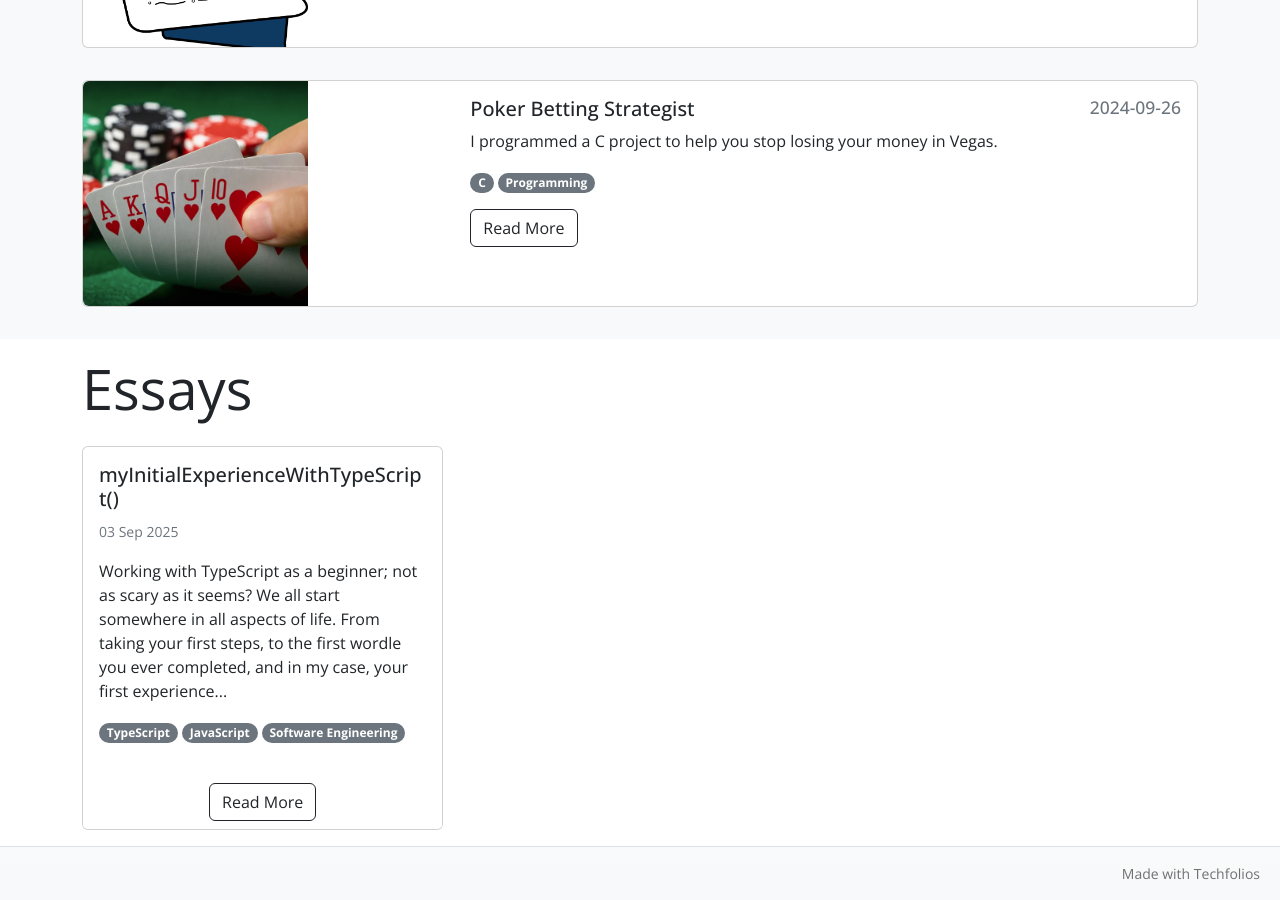
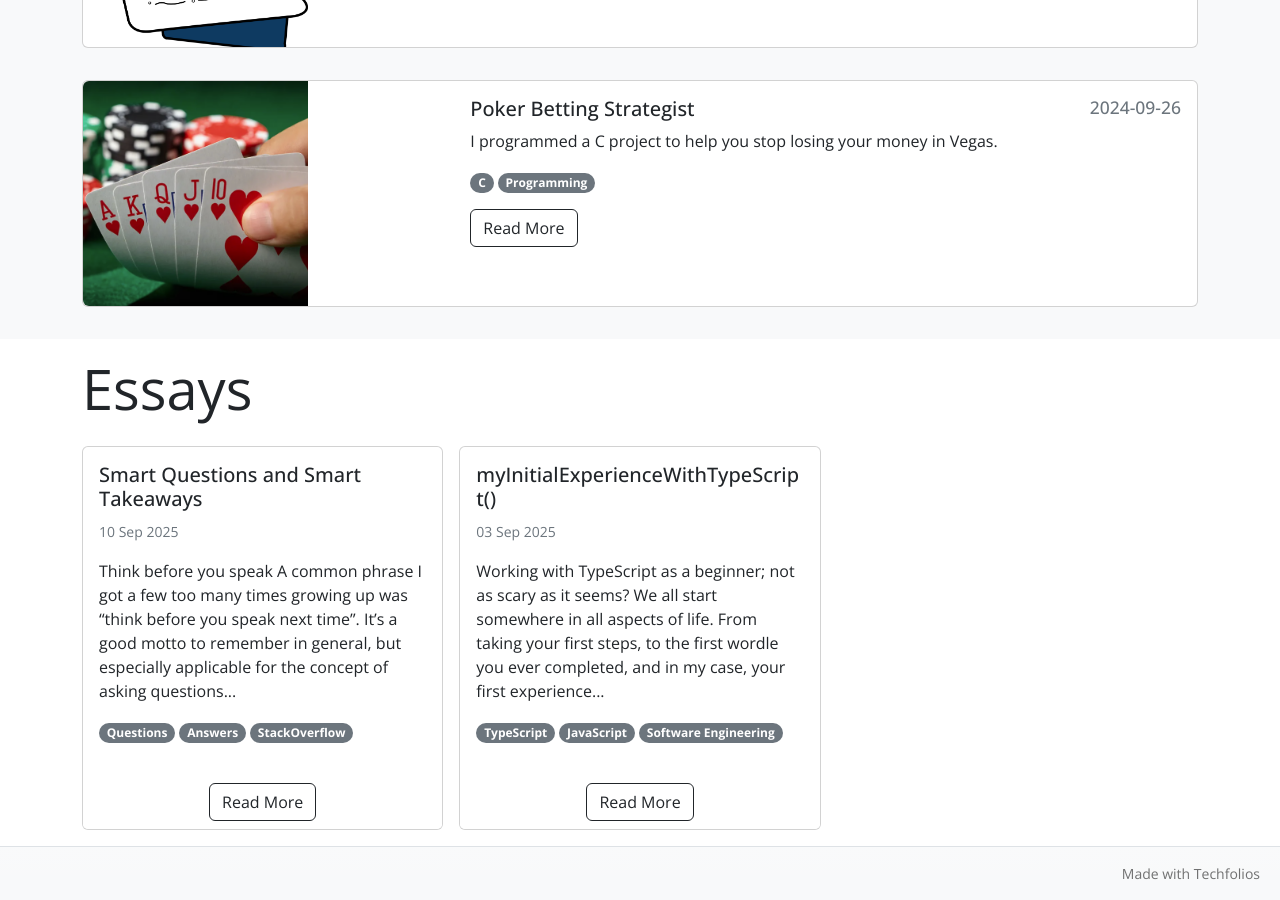
Before and after one commit to rubenchavez40/rubenchavez40.github.io, a Jekyll site: the page built from index.html, in a window 1280 px wide and 900 px high, scrolled down 1056 px. Built offline with Jekyll 4.4.1, drawn with Linux system fonts in a browser that asks for light colours; some of the changed lines change nothing that is shown.

Commit message:
Update smart-questions.md

````diff
--- a/essays/smart-questions.md
+++ b/essays/smart-questions.md
@@ -1,10 +1,10 @@
 ---
 layout: essay
 type: essay
-title: "Smart Questions, Good Answers"
+title: "Smart Questions and Smart Takeaways"
 # All dates must be YYYY-MM-DD format!
-date: 2015-09-08
-published: false
+date: 2025-09-10
+published: true
 labels:
   - Questions
   - Answers
@@ -13,73 +13,32 @@ labels:
 
 <img width="300px" class="rounded float-start pe-4" src="../img/smart-questions/rtfm.png">
 
-## Is there such thing as a stupid question?
+## Think before you speak
 
-I’ve had instructors address a whole class and say, “There’s no such thing as a stupid question.” I now know that is in fact not true because I’ve challenged the statement and received the appropriate dumb-stricken, annoyed look. There are definitely stupid questions, and along with that, usually unhelpful answers. Though we all might be guilty of being callous and making people victim to our poorly formed questions, there are steps we can take to ask smarter questions that hopefully don’t illicit the dreaded “rtfm” or “stfw” response.
+A common phrase I got a few too many times growing up was "think before you speak next time". It's a good motto to remember in general, but especially applicable for the concept of asking questions the "smart way". Now in the world of software engineering it's a bit more complex than just thinking for a few biref moments before saying something outloud, but the same general principle applies. What you say matters, and you want to get the most bang for your buck when you ask anything in a complicated and highly technical field. Every new piece of information, help, and guidance is ever so crucial. So how do we get the most out of our questions?
 
-## What’s a smart question?
+## Getting good ROQ (return on question)
 
-Stack Overflow, a question and answer site for programmers, is a great resource for anyone who may have issues with code or who may simply want to learn new or different methods of doing something. There I found examples of good questions and bad questions, which could probably be improved.
-
-In the following example, we examine the components of a decent question. In this case, the asker is trying to figure out a way to get the date of the previous month in Python.
+You like that double entendre? Get it, "return" and the ROI reference? Eh? Anyway, a good place to look how other software engineers are asking their questions is on the site 'Stack Overflow". Although it is clear that not all questions are equal, there are several key aspects of what makes a question worth your precious time of typing away. In the following example, we can observe the makings of a quesiton asked the "smart way". Below, we can see a user on Stack Overflow asking how to convert a string to boolean in JavaScript.
 
 ```
-Q: python date of the previous month
+Q: How can I convert a string to boolean in JavaScript?
 
-I am trying to get the date of the previous month with python. Here is what i've tried:
+Can I convert a string representing a boolean value (e.g., 'true', 'false') into an intrinsic type in JavaScript?
 
-str( time.strftime('%Y') ) + str( int(time.strftime('%m'))-1 )
+I have a hidden form in HTML that is updated based on a user's selection within a list. This form contains some fields which represent boolean values and are dynamically populated with an intrinsic boolean value. However, once this value is placed into the hidden input field it becomes a string.
 
-However, this way is bad for 2 reasons: First it returns 20122 for the February of 2012 (instead of 201202)
-and secondly it will return 0 instead of 12 on January.
+The only way I could find to determine the field's boolean value, once it was converted into a string, was to depend upon the literal value of its string representation.
 
-I have solved this trouble in bash with:
+var myValue = document.myForm.IS_TRUE.value;
+var isTrueSet = myValue == 'true';
+Is there a better way to accomplish this?
+```
+Going through a quick checklist, first, the heading of the question is clear and specific to the subject of the question. It's tagged in the proper categories such as "javascript", "boolean-operations", and "string-conversion" which all directly correlate to the question. Not only did the user give a concise and straightforward question, they also gave context to their situation/project and even shows an example of what they've tried and described the result they got in an attempt to find a better method of choice. Lastly, the user could've shown more courtesy in their original question or in the replies to help encourage community answers, but that's on the nitpickier side of things.
 
-echo $(date -d"3 month ago" "+%G%m%d")
+## For there to be good, there must be bad.
 
-I think that if bash has a built-in way for this purpose, then python, much more equipped, should provide something
-better than forcing writing one's own script to achieve this goal. Of course i could do something like:
-
-if int(time.strftime('%m')) == 1:
-    return '12'
-else:
-    if int(time.strftime('%m')) < 10:
-        return '0'+str(time.strftime('%m')-1)
-    else:
-        return str(time.strftime('%m') -1)
-
-I have not tested this code and i don't want to use it anyway (unless I can't find any other way:/)
-
-Thanks for your help!
-```
-
-While the heading of his question could be better, it does convey what he’s trying to figure out. Usually something as brief as “python date of previous month” is what other users would enter in as search terms on Google, making it easily found. Another good thing about the question is that it’s not just a question. The asker shows what he or she has done and that he or she has put in some effort to answer the question. And while it may not be as important as the question itself, the asker shows courtesy, which does increase the chance of getting an answer.
-
-```
-A: datetime and the datetime.timedelta classes are your friend.
-
-1. find today
-2. use that to find the first day of this month.
-3. use timedelta to backup a single day, to the last day of the previous month.
-4. print the YYYYMM string you're looking for.
-
-Like this:
-
- >>> import datetime
- >>> today = datetime.date.today()
- >>> first = datetime.date(day=1, month=today.month, year=today.year)
- >>> lastMonth = first - datetime.timedelta(days=1)
- >>> print lastMonth.strftime("%Y%m")
- 201202
- >>>
-
-```
-
-The asker received six possible answers, and he or she was successful in inciting discussion from multiple users. The answers themselves were clear and were devoid of the rumored sarcasm and hostility of “hackers.” Since I myself have referenced this page and found it useful, I can confidently say that it is a good question.
-
-## The foolproof way to get ignored.
-
-While there are decent questions that benefit everyone, there are those one can ask to create an entirely different effect. In the following example, a user asks how he would, in short, create a desktop application with Facebook.
+Like I mentioned earlier, not all questions are created equal. Not so "smart" questions can be labeled as such for a variety of factors. Obviously, anything to the opposite effect of what was mentioned in the "smart" question would be some telltale signs. However, this next question presents an entirely new set of issues that may cause an unintended and frankly unwanted answer that make the question itself... questionable. Ha ha... ha... ha?
 
 ```
 Q: Facebook Desktop Notifier
@@ -89,7 +48,7 @@ I am a beginner programmer that have never used anything other than what's inclu
 I am trying to create a desktop application that notifies me anytime I get an update onfacebook.
 How should go about doing this? Thanks in advance.
 
-edit Sorry I was not clear. Is there any way to make a DESKTOP application with facebook?
+edit Sorry I was not clear. Is there any way to make a DESKTOP application with facebook
 ```
 
 A simple “yes” would have answered the question, but we know that’s not the sort of answer he or she is looking for. Fortunately, someone kindly responded with a link to Facebook’s developer website. The asker should have done more research on his or her potential project. Then further down the road, he or she could have asked more specific and detailed questions that wouldn’t require a thousand-paged response for a sufficient answer.
````
